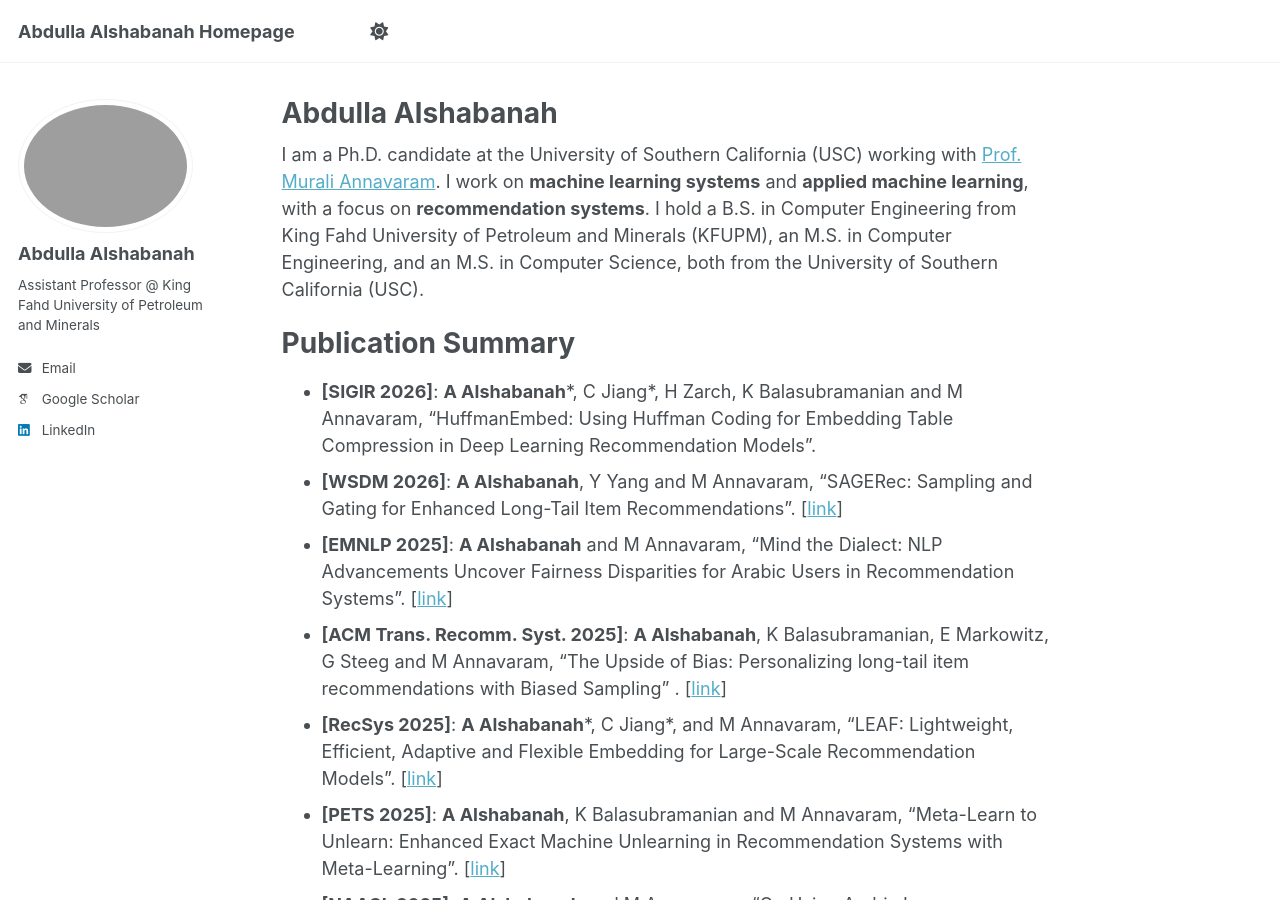
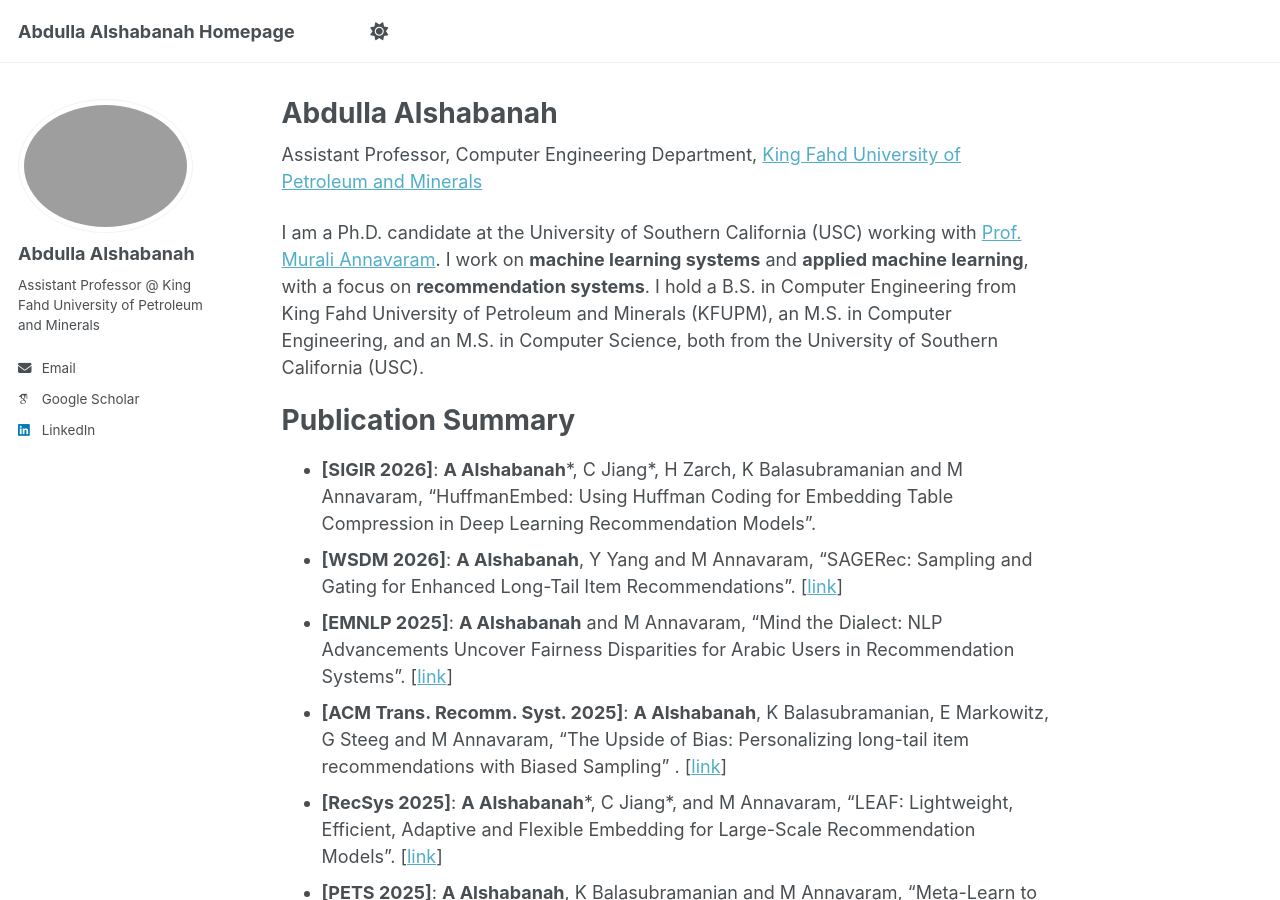
Before and after one commit to alshabae/alshabae.github.io, a Jekyll site: the page built from _pages/about.md, in a window 1280 px wide and 900 px high. Built offline with Jekyll 4.4.1, drawn with Linux system fonts in a browser that asks for light colours; some web fonts are replaced; a script that is not in the unit is left out.

Commit message:
Update about.md

```diff
--- a/_pages/about.md
+++ b/_pages/about.md
@@ -6,6 +6,7 @@ redirect_from:
   - /about/
   - /about.html
 ---
+Assistant Professor, Computer Engineering Department, [King Fahd University of Petroleum and Minerals](https://kfupm.edu.sa)
 
 I am a Ph.D. candidate at the University of Southern California (USC) working with [Prof. Murali Annavaram](http://scip-lab.usc.edu/). I work on **machine learning systems** and **applied machine learning**, with a focus on **recommendation systems**. I hold a B.S. in Computer Engineering from King Fahd University of Petroleum and Minerals (KFUPM), an M.S. in Computer Engineering, and an M.S. in Computer Science, both from the University of Southern California (USC).
 
```
